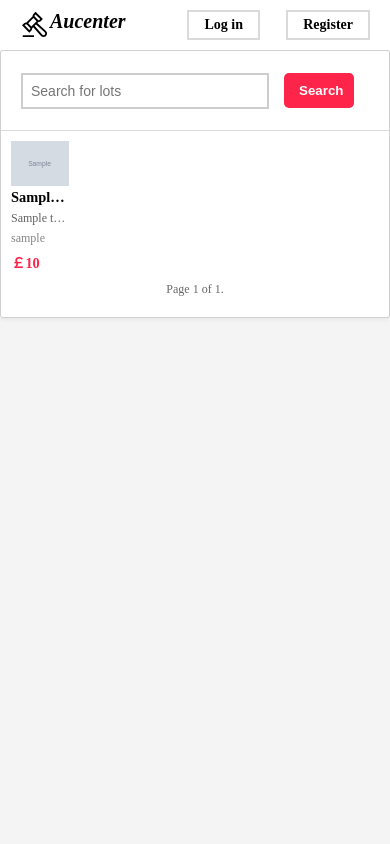
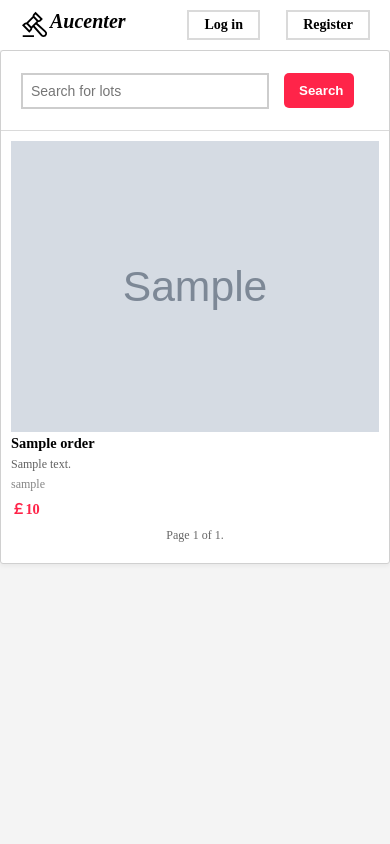
Before and after one commit to Chika99/gla-it-project, a Django app: template templates/app/index.html in a window 390 px wide. Run offline with Django 4.2, Linux system fonts and the light colour scheme; the template is opened without the code that fills it: most values are stand-ins (such as "Sample title", 1, 10 or a date in 2020); grey boxes marked "Sample" are stand-in pictures.

Commit message:
fix: fix mobile index page

```diff
--- a/static/css/add_order.css
+++ b/static/css/add_order.css
@@ -3,6 +3,7 @@
   width: 100%;
   overflow-y: auto;
   overflow-x: hidden;
+  padding: 20px;
 }
 
 .add_order_inner {
@@ -10,7 +11,7 @@
   border: 1px solid #d0d0d0;
   box-shadow: 0 2px 4px rgb(0 0 0 / 5%);
   border-radius: 3px;
-  margin: 20px auto 20px auto;
+  margin: auto;
   max-width: 800px;
   display: flex;
   flex-direction: column;
@@ -170,4 +171,7 @@
   .order_page_title {
     padding: 0 20px;
   }
+  .main_Div {
+    padding: 0;
+  }
 }
--- a/static/css/index.css
+++ b/static/css/index.css
@@ -3,6 +3,7 @@
   width: 100%;
   overflow-y: auto;
   overflow-x: hidden;
+  padding: 20px;
 }
 
 .index_inner {
@@ -10,7 +11,7 @@
   border: 1px solid #d0d0d0;
   box-shadow: 0 2px 4px rgb(0 0 0 / 5%);
   border-radius: 3px;
-  margin: 20px auto 20px auto;
+  margin: auto;
   max-width: 1200px;
   display: flex;
   flex-direction: column;
@@ -141,6 +142,24 @@
   margin-bottom: 20px;
 }
 
+@media only screen and (max-width: 1200px) {
+  .order_out {
+    width: calc(25% - 20px);
+  }
+}
+
+@media only screen and (max-width: 1000px) {
+  .order_out {
+    width: calc(33.33% - 20px);
+  }
+}
+
+@media only screen and (max-width: 700px) {
+  .order_out {
+    width: calc(49% - 20px);
+  }
+}
+
 @media only screen and (max-width: 400px) {
   .index_inner {
     margin: 0;
@@ -148,4 +167,10 @@
   .index_title {
     padding: 0 20px;
   }
+  .order_out {
+    width: calc(100% - 20px);
+  }
+  .main_Div {
+    padding: 0;
+  }
 }
--- a/static/css/login.css
+++ b/static/css/login.css
@@ -3,6 +3,7 @@
   width: 100%;
   overflow-y: auto;
   overflow-x: hidden;
+  padding: 20px;
 }
 
 .login_inner {
@@ -10,7 +11,7 @@
   border: 1px solid #d0d0d0;
   box-shadow: 0 2px 4px rgb(0 0 0 / 5%);
   border-radius: 3px;
-  margin: 20px auto 20px auto;
+  margin: auto;
   max-width: 500px;
   display: flex;
   flex-direction: column;
@@ -122,4 +123,7 @@
   .login_title {
     padding: 0 20px;
   }
+  .main_Div {
+    padding: 0;
+  }
 }
```
Also changed, not shown: templates/app/index.html (+0 -13 lines), templates/app/user_detail.html (+15 -1 lines).
